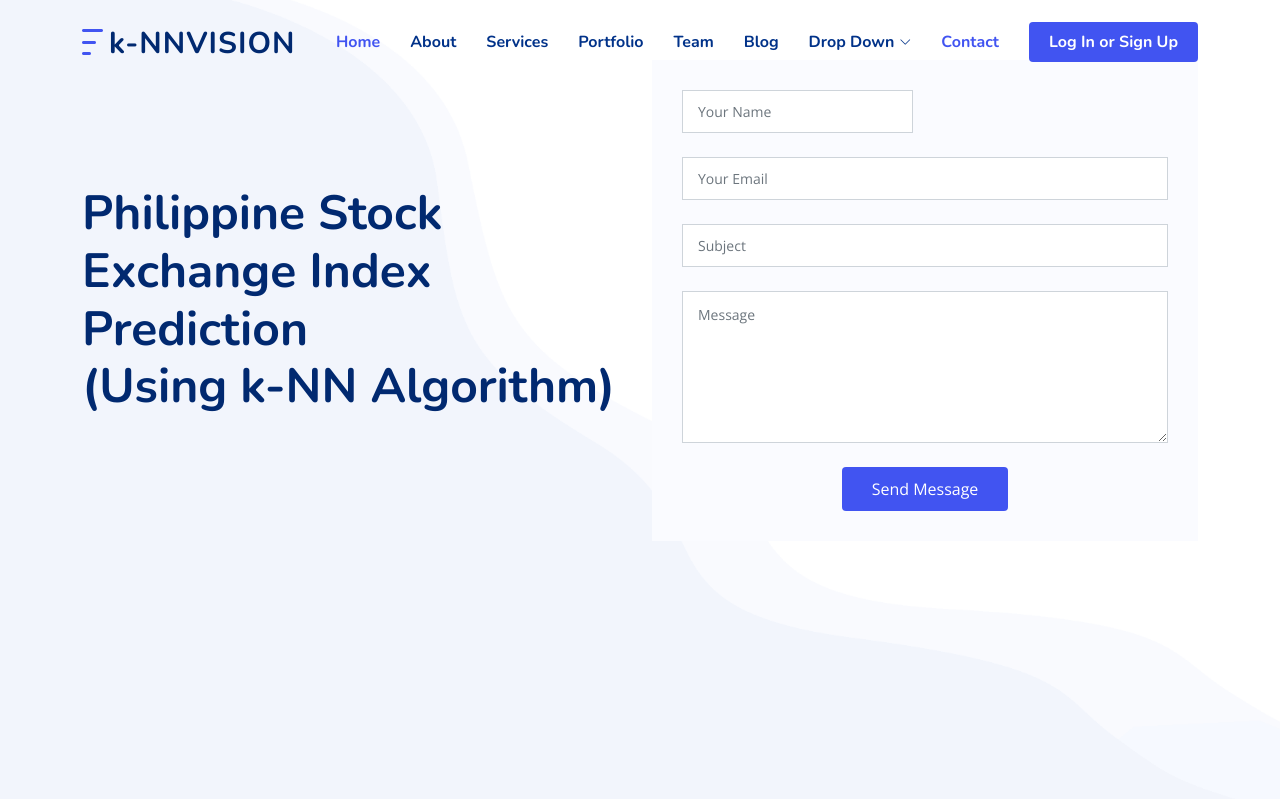
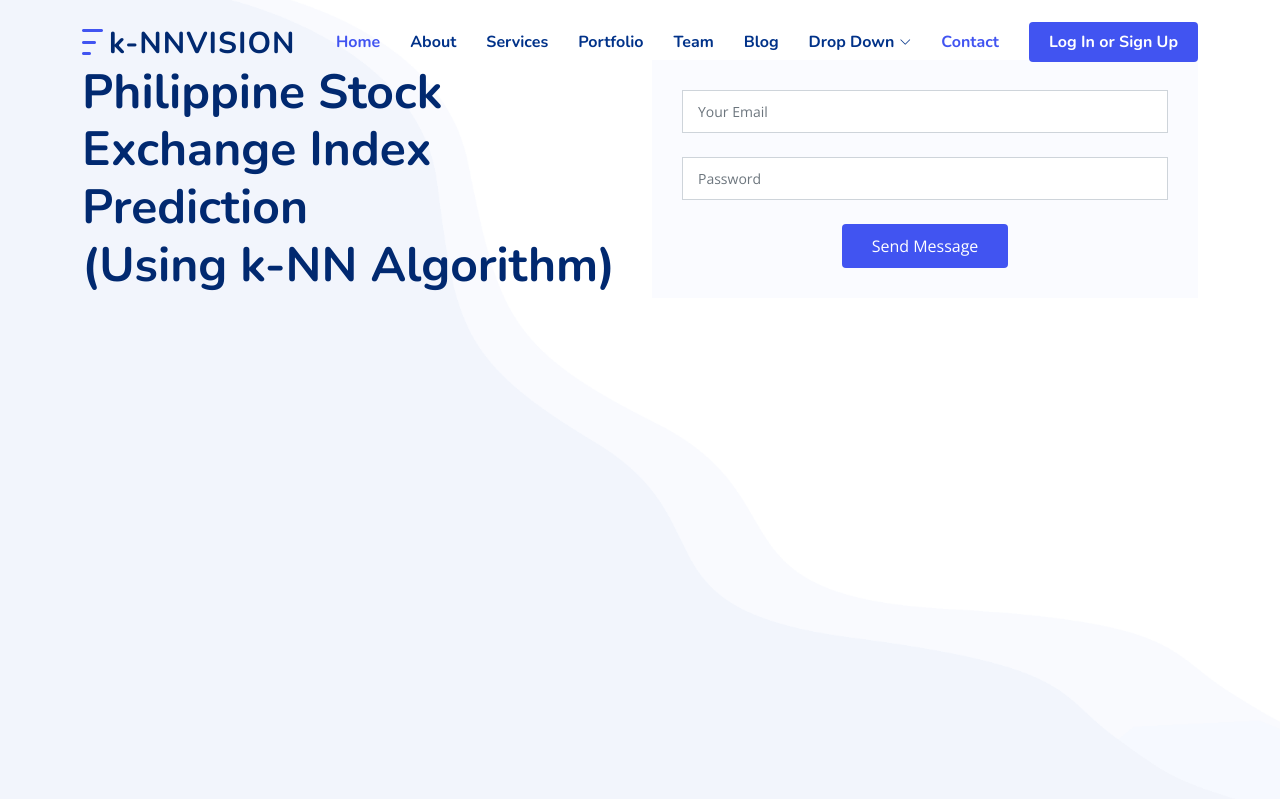
Before and after one commit to calvinjazz/thesis2-calvinjazz, a Django app: page /login in a window 1280 px wide. Shown: the top 799 px of the page. Run offline with Django 3.2, Linux system fonts and the light colour scheme; some libraries are stand-ins or nearby versions.

Commit message:
login changes14

```diff
--- a/templates/login.html
+++ b/templates/login.html
@@ -107,20 +107,12 @@
               <form action="forms/contact.php" method="post" class="php-email-form">
                 <div class="row gy-4">
 
-                  <div class="col-md-6">
-                    <input type="text" name="name" class="form-control" placeholder="Your Name" required>
-                  </div>
-
                   <div class="col-md-12 ">
                     <input type="email" class="form-control" name="email" placeholder="Your Email" required>
                   </div>
 
                   <div class="col-md-12">
-                    <input type="text" class="form-control" name="subject" placeholder="Subject" required>
-                  </div>
-
-                  <div class="col-md-12">
-                    <textarea class="form-control" name="message" rows="6" placeholder="Message" required></textarea>
+                    <input type="password" class="form-control" name="password" placeholder="Password" required>
                   </div>
 
                   <div class="col-md-12 text-center">
```
